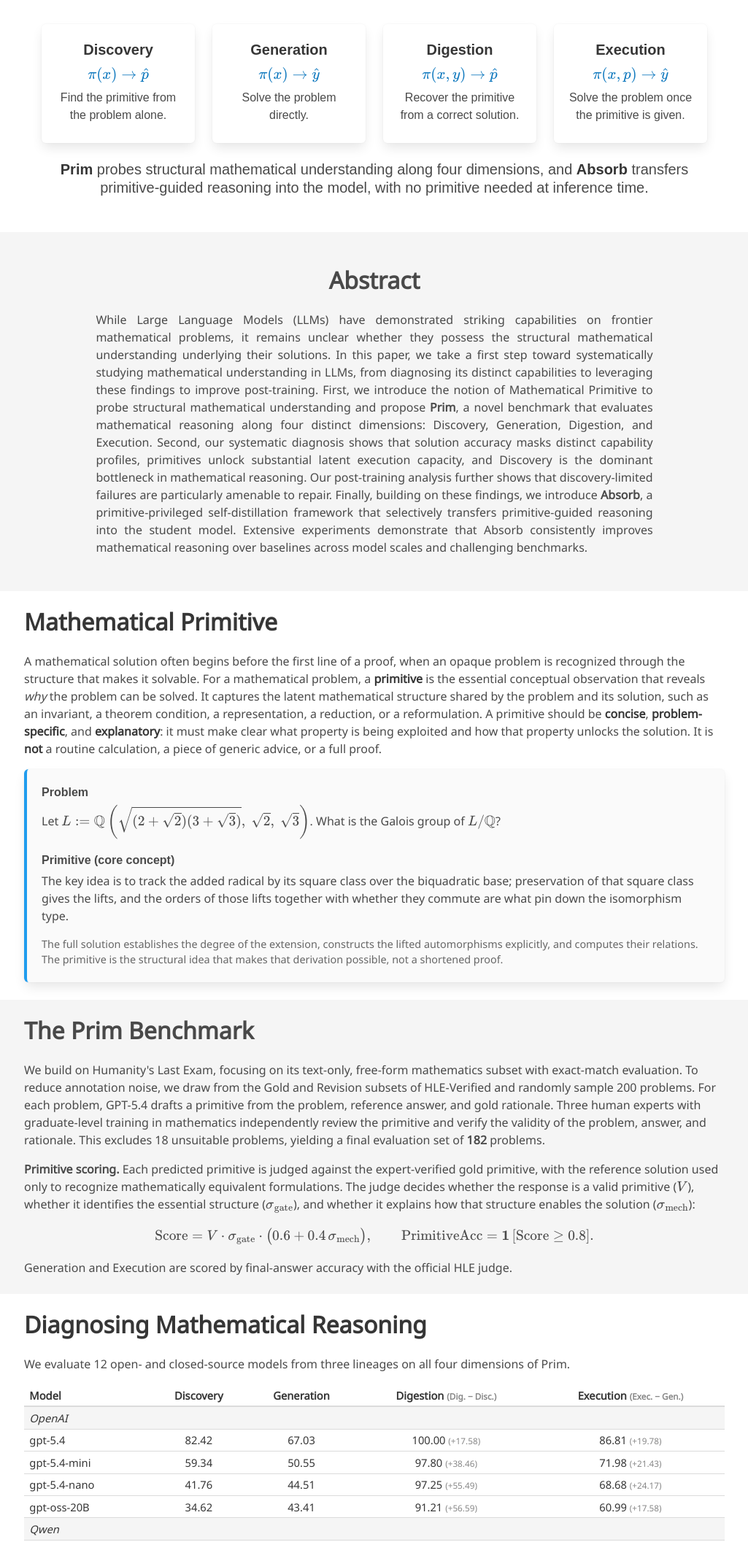
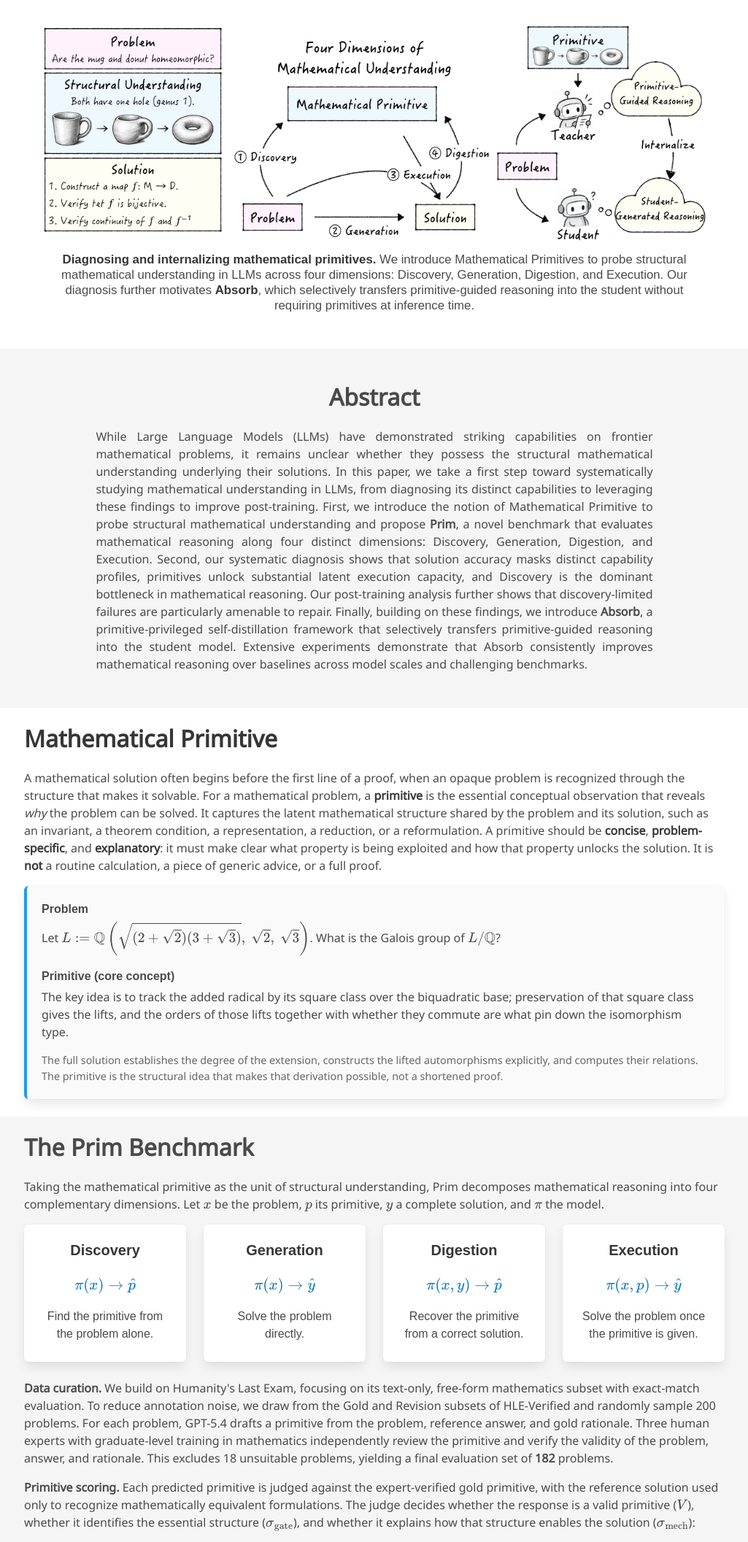
Before and after one commit to taco-group/Math-Primitive, a plain HTML site: page index.html in a window 1280 px wide. Shown: the part 488-2601 px from the top of the page at 73% size, without its empty margins (127-1152 px from the left). Drawn offline with nearby package versions, Linux system fonts and the light colour scheme; some icons are missing; a web font is replaced by a local one.

Commit message:
Add the teaser figure at the top; move the four dimensions into the Prim Benchmark section
The teaser is shown as a PNG rendered from primitive-teaser.pdf and links to the PDF.

Co-Authored-By: Claude Opus 5.5 <noreply@anthropic.com>

```diff
--- a/index.html
+++ b/index.html
@@ -95,46 +95,15 @@
   </section>
 
 
-  <!-- Teaser: the four dimensions of Prim -->
+  <!-- Teaser -->
   <section class="hero teaser">
     <div class="container is-max-desktop">
       <div class="hero-body">
-        <!-- To use the paper's teaser figure instead, add it as asset/pics/teaser.png and uncomment:
-        <img src="asset/pics/teaser.png" alt="Diagnosing and internalizing mathematical primitives"/>
-        -->
-        <div class="columns is-multiline is-centered dims">
-          <div class="column is-half-tablet is-one-quarter-desktop">
-            <div class="box dim-card">
-              <p class="dim-name">Discovery</p>
-              <p class="dim-map">\(\pi(x) \rightarrow \hat{p}\)</p>
-              <p>Find the primitive from the problem alone.</p>
-            </div>
-          </div>
-          <div class="column is-half-tablet is-one-quarter-desktop">
-            <div class="box dim-card">
-              <p class="dim-name">Generation</p>
-              <p class="dim-map">\(\pi(x) \rightarrow \hat{y}\)</p>
-              <p>Solve the problem directly.</p>
-            </div>
-          </div>
-          <div class="column is-half-tablet is-one-quarter-desktop">
-            <div class="box dim-card">
-              <p class="dim-name">Digestion</p>
-              <p class="dim-map">\(\pi(x, y) \rightarrow \hat{p}\)</p>
-              <p>Recover the primitive from a correct solution.</p>
-            </div>
-          </div>
-          <div class="column is-half-tablet is-one-quarter-desktop">
-            <div class="box dim-card">
-              <p class="dim-name">Execution</p>
-              <p class="dim-map">\(\pi(x, p) \rightarrow \hat{y}\)</p>
-              <p>Solve the problem once the primitive is given.</p>
-            </div>
-          </div>
-        </div>
-        <h2 class="subtitle has-text-centered">
-          <strong>Prim</strong> probes structural mathematical understanding along four dimensions, and
-          <strong>Absorb</strong> transfers primitive-guided reasoning into the model, with no primitive needed at inference time.
+        <a href="asset/pics/primitive-teaser.pdf" target="_blank">
+          <img src="asset/pics/primitive-teaser.png" alt="Diagnosing and internalizing mathematical primitives" class="center-img"/>
+        </a>
+        <h2 class="subtitle has-text-centered teaser-caption">
+          <strong>Diagnosing and internalizing mathematical primitives.</strong> We introduce Mathematical Primitives to probe structural mathematical understanding in LLMs across four dimensions: Discovery, Generation, Digestion, and Execution. Our diagnosis further motivates <strong>Absorb</strong>, which selectively transfers primitive-guided reasoning into the student without requiring primitives at inference time.
         </h2>
       </div>
     </div>
@@ -188,7 +157,40 @@
       <div class="container is-max-desktop content">
         <h2 class="title is-3">The Prim Benchmark</h2>
         <p>
-          We build on Humanity's Last Exam, focusing on its text-only, free-form mathematics subset with exact-match evaluation. To reduce annotation noise, we draw from the Gold and Revision subsets of HLE-Verified and randomly sample 200 problems. For each problem, GPT-5.4 drafts a primitive from the problem, reference answer, and gold rationale. Three human experts with graduate-level training in mathematics independently review the primitive and verify the validity of the problem, answer, and rationale. This excludes 18 unsuitable problems, yielding a final evaluation set of <strong>182</strong> problems.
+          Taking the mathematical primitive as the unit of structural understanding, Prim decomposes mathematical reasoning into four complementary dimensions. Let \(x\) be the problem, \(p\) its primitive, \(y\) a complete solution, and \(\pi\) the model.
+        </p>
+        <div class="columns is-multiline is-centered dims">
+          <div class="column is-half-tablet is-one-quarter-desktop">
+            <div class="box dim-card">
+              <p class="dim-name">Discovery</p>
+              <p class="dim-map">\(\pi(x) \rightarrow \hat{p}\)</p>
+              <p>Find the primitive from the problem alone.</p>
+            </div>
+          </div>
+          <div class="column is-half-tablet is-one-quarter-desktop">
+            <div class="box dim-card">
+              <p class="dim-name">Generation</p>
+              <p class="dim-map">\(\pi(x) \rightarrow \hat{y}\)</p>
+              <p>Solve the problem directly.</p>
+            </div>
+          </div>
+          <div class="column is-half-tablet is-one-quarter-desktop">
+            <div class="box dim-card">
+              <p class="dim-name">Digestion</p>
+              <p class="dim-map">\(\pi(x, y) \rightarrow \hat{p}\)</p>
+              <p>Recover the primitive from a correct solution.</p>
+            </div>
+          </div>
+          <div class="column is-half-tablet is-one-quarter-desktop">
+            <div class="box dim-card">
+              <p class="dim-name">Execution</p>
+              <p class="dim-map">\(\pi(x, p) \rightarrow \hat{y}\)</p>
+              <p>Solve the problem once the primitive is given.</p>
+            </div>
+          </div>
+        </div>
+        <p>
+          <strong>Data curation.</strong> We build on Humanity's Last Exam, focusing on its text-only, free-form mathematics subset with exact-match evaluation. To reduce annotation noise, we draw from the Gold and Revision subsets of HLE-Verified and randomly sample 200 problems. For each problem, GPT-5.4 drafts a primitive from the problem, reference answer, and gold rationale. Three human experts with graduate-level training in mathematics independently review the primitive and verify the validity of the problem, answer, and rationale. This excludes 18 unsuitable problems, yielding a final evaluation set of <strong>182</strong> problems.
         </p>
         <p>
           <strong>Primitive scoring.</strong> Each predicted primitive is judged against the expert-verified gold primitive, with the reference solution used only to recognize mathematically equivalent formulations. The judge decides whether the response is a valid primitive (\(V\)), whether it identifies the essential structure (\(\sigma_{\text{gate}}\)), and whether it explains how that structure enables the solution (\(\sigma_{\text{mech}}\)):
--- a/static/css/index.css
+++ b/static/css/index.css
@@ -165,3 +165,4 @@ body {
   .publication-title { font-size: 1.8rem !important; }
   .result-table { font-size: 0.8rem; }
 }
+.teaser-caption { font-size: 1.05rem !important; margin-top: 1rem; }
```
Also changed, not shown: asset/pics/primitive-teaser.png (added), 1 other file.
